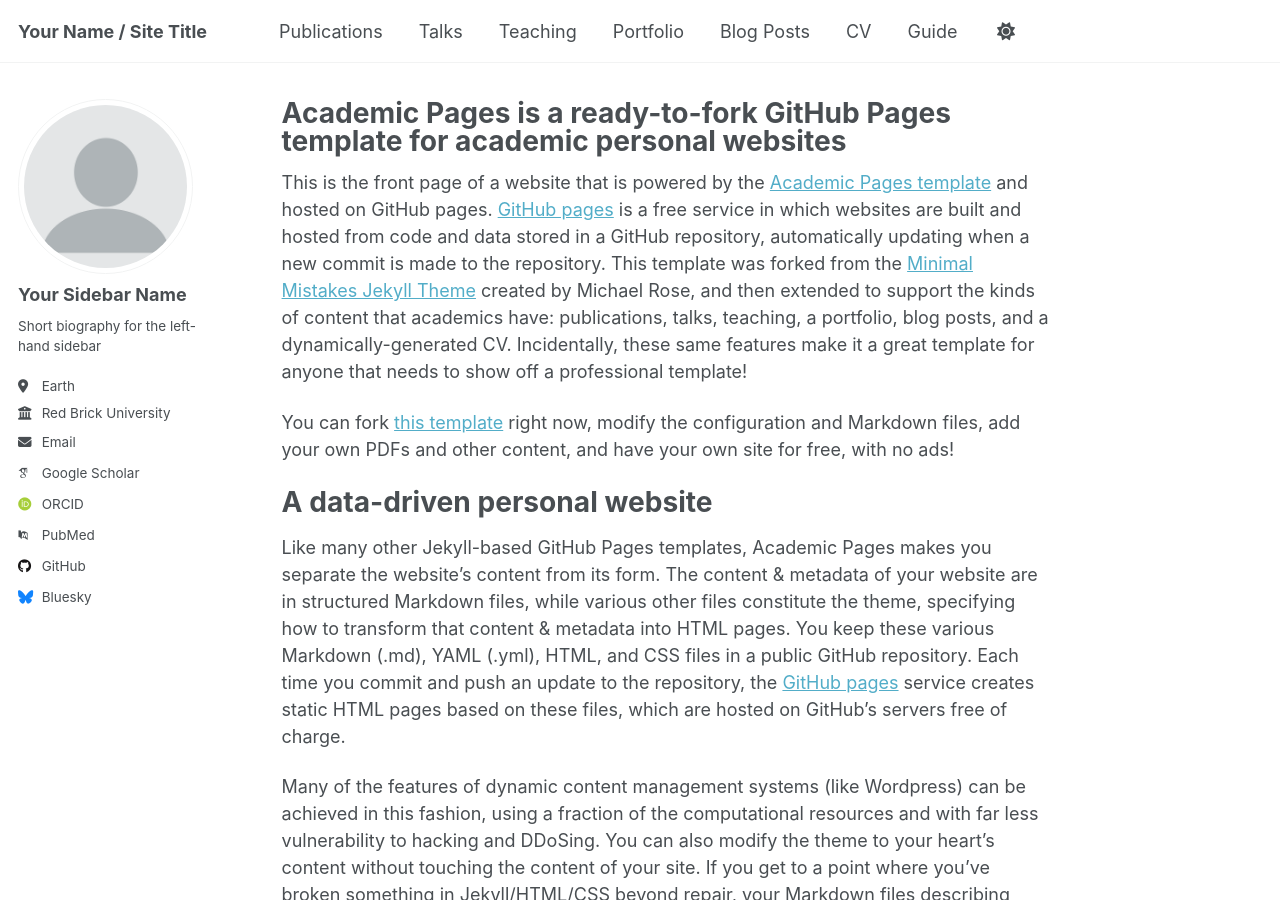
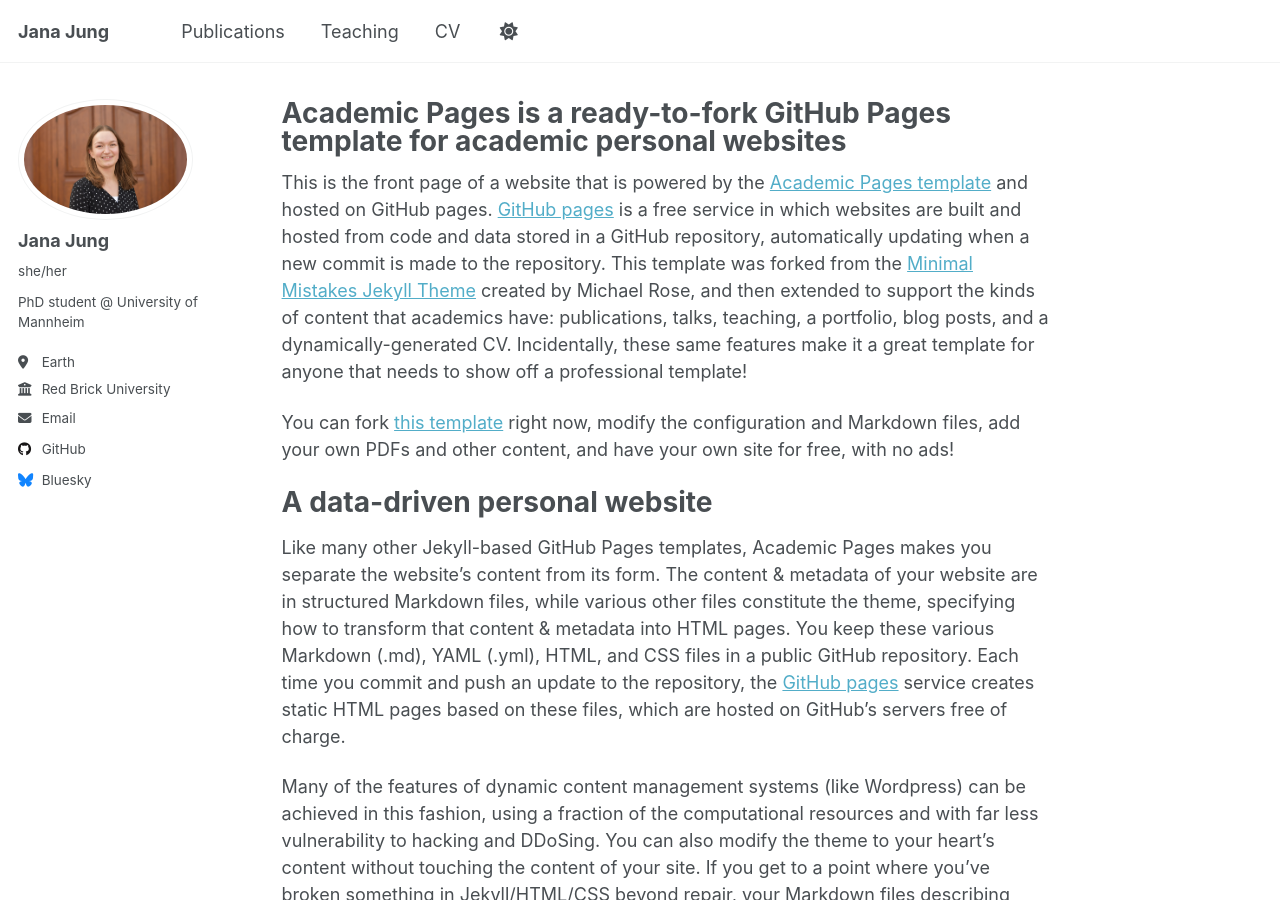
Before and after one commit to jasoju/jasoju.github.io, a Jekyll site: the page built from _pages/about.md, in a window 1280 px wide and 900 px high. Built offline with Jekyll 4.4.1, drawn with Linux system fonts in a browser that asks for light colours; some web fonts are replaced; a script that is not in the unit is left out.

Commit message:
Edit basic site settings

```diff
--- a/_config.yml
+++ b/_config.yml
@@ -9,36 +9,36 @@
 # Basic Site Settings
 locale                   : "en-US"
 site_theme               : "default"
-title                    : "Your Name / Site Title"
+title                    : "Jana Jung"
 title_separator          : "-"
 name                     : &name "Your Name"
 description              : &description "personal description"
-url                      : https://academicpages.github.io # the base hostname & protocol for your site e.g. "https://[your GitHub username].github.io" or if you already have some other page hosted on Github then use "https://[your GitHub username].github.io/[Your Repo Name]"
+url                      : https://jasoju.github.io # the base hostname & protocol for your site e.g. "https://[your GitHub username].github.io" or if you already have some other page hosted on Github then use "https://[your GitHub username].github.io/[Your Repo Name]"
 baseurl                  : "" # the subpath of your site, e.g. "/blog"
-repository               : "academicpages/academicpages.github.io"
+repository               : "jasoju/academicpages.github.io"
 
 # Site Author - The following control what appear as part of the author content on the side bar.
 #               If a field is blank the icon and link will not appear, otherwise it will be shown.
 #               Additional customization can be done by editing /_includes/author-profile.html
 author:
   # Biographic information
-  avatar           : "profile.png"
-  name             : "Your Sidebar Name"
-  pronouns         : # example: "she/her"
-  bio              : "Short biography for the left-hand sidebar"
+  avatar           : "profile.JPG"
+  name             : "Jana Jung"
+  pronouns         : "she/her"
+  bio              : "PhD student @ University of Mannheim"
   location         : "Earth"
   employer         : "Red Brick University"
   uri              : # URL
-  email            : "none@example.org"
+  email            : "jana.jung@uni-mannheim.de"
 
   # Academic websites
   academia         : # URL
   arxiv            : # URL - Update with the correct link to your profile
-  googlescholar    : "https://scholar.google.com/citations?user=PS_CX0AAAAAJ"
+  googlescholar    : #"https://scholar.google.com/citations?user=PS_CX0AAAAAJ"
   impactstory      : # URL
-  orcid            : "http://orcid.org/yourorcidurl"
+  orcid            : #"http://orcid.org/yourorcidurl"
   semantic         : # URL
-  pubmed           : "https://www.ncbi.nlm.nih.gov/pubmed/?term=john+snow"
+  pubmed           : #"https://www.ncbi.nlm.nih.gov/pubmed/?term=john+snow"
   researchgate     : # URL
   scopus           : # URL
 
@@ -46,13 +46,13 @@ author:
   bitbucket        : # Username - Update with your username on the site
   codepen          : # Username
   dribbble         : # Username
-  github           : "academicpages"
+  github           : "jasoju"
   kaggle           : # Username
   stackoverflow    : # User number or user number and name (i.e., use "1" or "1/jeff-atwood")
 
   # Social media
   artstation       : # Username
-  bluesky          : "bsky.app" # Replace this with you Bluesky username
+  bluesky          : "janajung" # Replace this with you Bluesky username
   facebook         : # Username
   flickr           : # Username
   foursquare       : # Username
@@ -90,7 +90,7 @@ publication_category:
 teaser                   :  # filename of teaser fallback teaser image placed in /images/, .e.g. "500x300.png"
 breadcrumbs              : false # true, false (default)
 words_per_minute         : 160
-future                   : true
+future                   : false
 read_more                : "disabled" # if enabled, adds "Read more" links to excerpts
 talkmap_link             : false      #change to true to add link to talkmap on talks page
 comments:
```
Also changed, not shown: _data/navigation.yml (+8 -8 lines), images/profile.JPG (added), images/profile.png (deleted).
